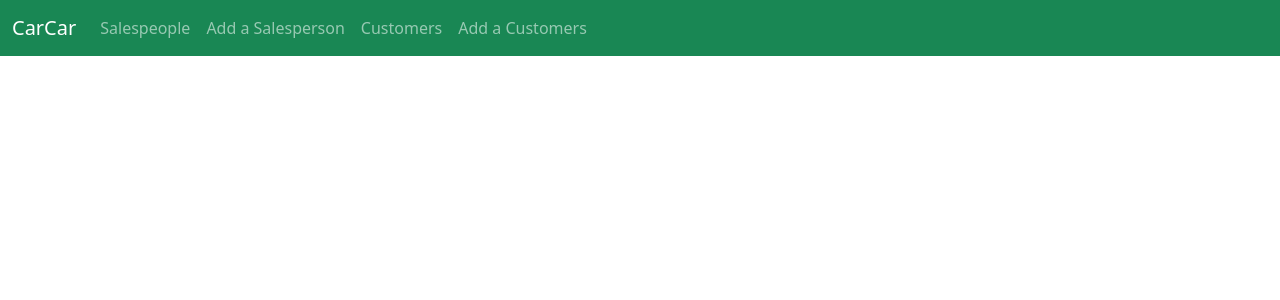
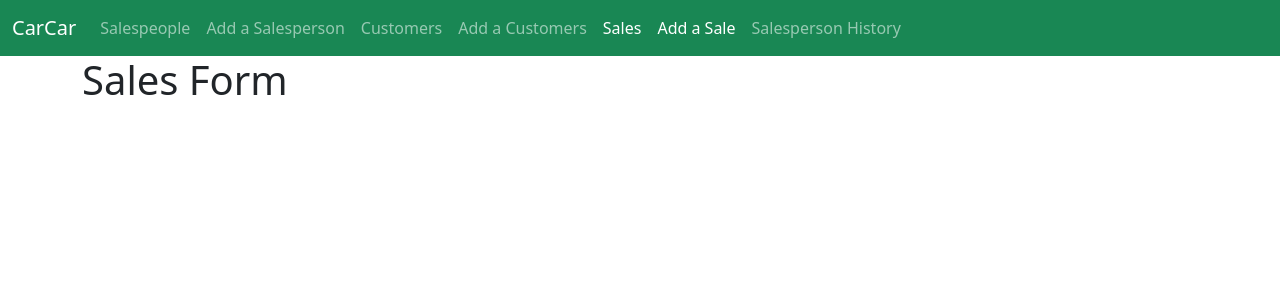
Before and after one commit to john-blanton-jr/Autotrackr, a React (Create React App) app in the folder ghi/app/: page /sales/create in a window 1280 px wide. Shown: the top 300 px of the page. Built offline with nearby package versions, Linux system fonts and the light colour scheme.

Commit message:
add links for sales and salesperson history

```diff
--- a/ghi/app/src/App.js
+++ b/ghi/app/src/App.js
@@ -5,6 +5,9 @@ import SalespeopleList from './SalespeopleList'
 import SalespersonForm from './SalespersonForm'
 import CustomerForm from './CustomerForm'
 import CustomerList from './CustomerList'
+import SalesForm from './SalesForm'
+import SalesList from './SalesList'
+import SalespersonHistory from './SalespersonHistory'
 
 function App() {
   return (
@@ -17,6 +20,9 @@ function App() {
           <Route path="salespeople/create" element={<SalespersonForm />} />
           <Route path="customers" element={<CustomerList />} />
           <Route path="customers/create" element={<CustomerForm />} />
+          <Route path="sales" element={<SalesList />} />
+          <Route path="sales/create" element={<SalesForm />} />
+          <Route path="sales/history" element={<SalespersonHistory />} />
         </Routes>
       </div>
     </BrowserRouter>
--- a/ghi/app/src/Nav.js
+++ b/ghi/app/src/Nav.js
@@ -22,6 +22,15 @@ function Nav() {
           <li className="nav-item">
               <NavLink className="nav-link" aria-current="page" to="/customers/create">Add a Customers</NavLink>
             </li>
+          <li className="nav-item">
+              <NavLink className="nav-link" aria-current="page" to="/sales">Sales</NavLink>
+            </li>
+          <li className="nav-item">
+              <NavLink className="nav-link" aria-current="page" to="/sales/create">Add a Sale</NavLink>
+            </li>
+          <li className="nav-item">
+              <NavLink className="nav-link" aria-current="page" to="/sales/history">Salesperson History</NavLink>
+            </li>
           </ul>
         </div>
       </div>
--- /dev/null
+++ b/ghi/app/src/SalesForm.jsx
@@ -0,0 +1,7 @@
+function SalesForm(){
+  return (
+    <h1>Sales Form</h1>
+  )
+}
+
+export default SalesForm
--- /dev/null
+++ b/ghi/app/src/SalesList.jsx
@@ -0,0 +1,7 @@
+function SalesList(){
+  return (
+    <h1>Sales List</h1>
+  )
+}
+
+export default SalesList
--- /dev/null
+++ b/ghi/app/src/SalespersonHistory.jsx
@@ -0,0 +1,7 @@
+function SalespersonHistory(){
+  return (
+    <h1>Salesperson Sales</h1>
+  )
+}
+
+export default SalespersonHistory
```
